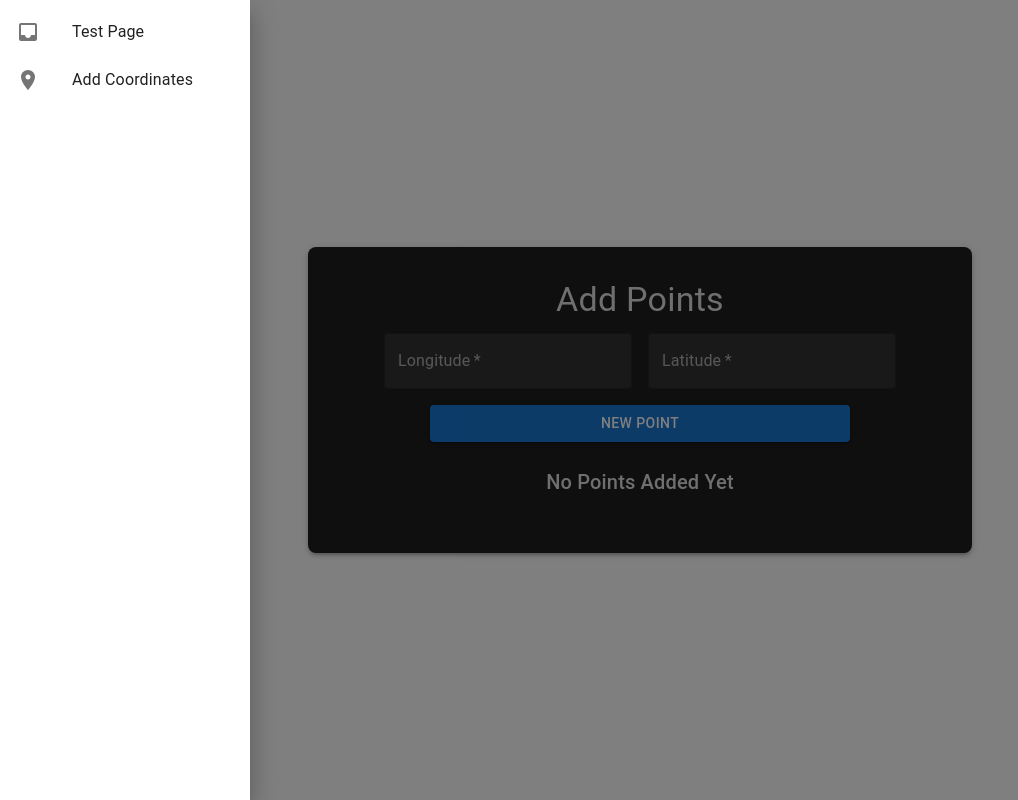
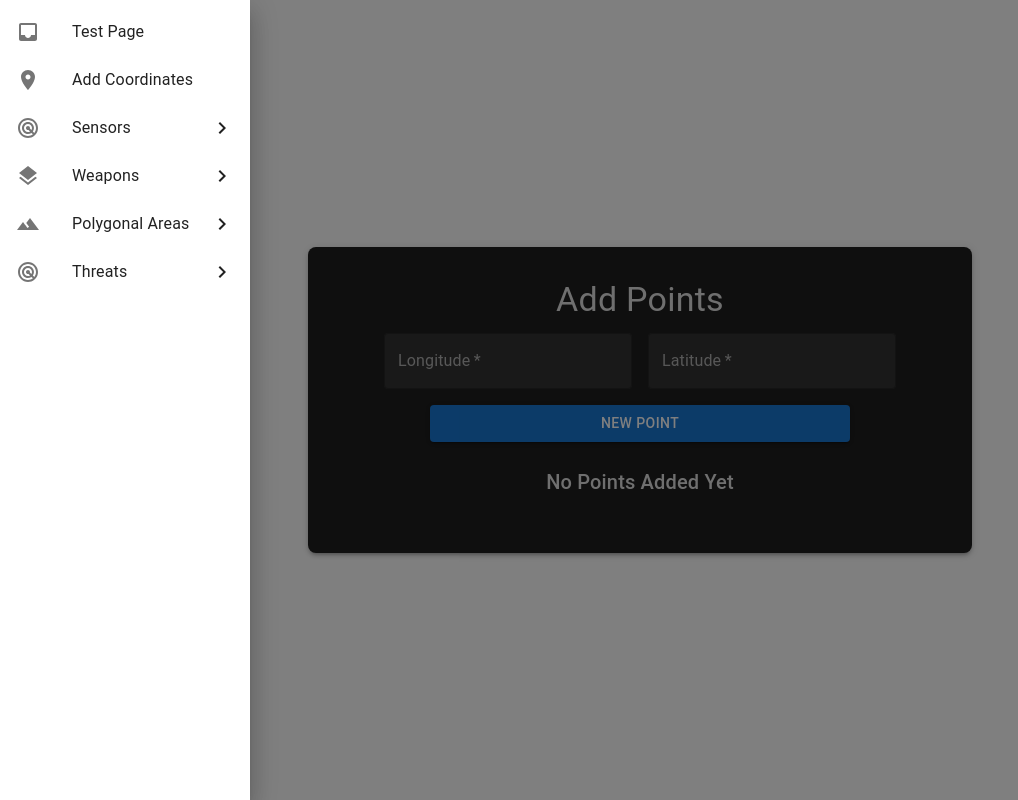
Before and after one commit to johnnyblaze993/electron-cesium, a React (Vite) app: page /add-coordinate in a window 1280 px wide. Both pictures are taken after a click on the button "menu". Shown: the whole page, without its empty margins (0-1018 px from the left). Built offline with nearby package versions, Linux system fonts and the light colour scheme.

Commit message:
More items in drawer menu

```diff
--- a/src/components/DrawerMenu.tsx
+++ b/src/components/DrawerMenu.tsx
@@ -1,50 +1,204 @@
 // src/DrawerMenu.tsx
 import React, { useState } from 'react';
 import { useNavigate } from 'react-router-dom';
-import { Drawer, IconButton, List, ListItem, ListItemButton, ListItemIcon, ListItemText, Box } from '@mui/material';
+import {
+  Drawer,
+  IconButton,
+  List,
+  ListItem,
+  ListItemButton,
+  ListItemIcon,
+  ListItemText,
+  Box,
+  Collapse,
+} from '@mui/material';
 import MenuIcon from '@mui/icons-material/Menu';
 import RoomIcon from '@mui/icons-material/Room';
 import InboxIcon from '@mui/icons-material/Inbox';
+import ChevronRightIcon from '@mui/icons-material/ChevronRight';
+import ExpandMoreIcon from '@mui/icons-material/ExpandMore';
+import RadarIcon from '@mui/icons-material/Radar';
+import LayersIcon from '@mui/icons-material/Layers';
+import TerrainIcon from '@mui/icons-material/Terrain';
 
 const DrawerMenu: React.FC = () => {
-  const [isDrawerOpen, setIsDrawerOpen] = useState(false);  // Drawer state
-  const navigate = useNavigate();  // React Router's hook to navigate programmatically
+  const [isDrawerOpen, setIsDrawerOpen] = useState(false);
+  const [openMenuItems, setOpenMenuItems] = useState({
+    sensors: false,
+    sensorCoverages: false,
+    weapons: false,
+    polygonalAreas: false,
+    threats: false,
+  });
+  const navigate = useNavigate();
 
-  // Function to toggle drawer open/close state
   const toggleDrawer = (open: boolean) => () => {
     setIsDrawerOpen(open);
   };
 
-  // Contents of the Drawer
+  const handleToggle = (item: keyof typeof openMenuItems) => {
+    setOpenMenuItems((prev) => ({
+      ...prev,
+      [item]: !prev[item],
+    }));
+  };
+
   const DrawerList = (
-    <Box sx={{ width: 250 }} role="presentation" onClick={toggleDrawer(false)}>
+    <Box sx={{ width: 250 }} role="presentation">
       <List>
-        {/* Navigate to Test.tsx */}
+        {/* Test Page Link */}
         <ListItem disablePadding>
-          <ListItemButton onClick={() => navigate("/test")}>
+          <ListItemButton onClick={() => { navigate("/test"); setIsDrawerOpen(false); }}>
             <ListItemIcon>
-              <InboxIcon />  {/* Icon for Test page */}
+              <InboxIcon />
             </ListItemIcon>
             <ListItemText primary="Test Page" />
           </ListItemButton>
         </ListItem>
 
-        {/* Navigate to AddCoordinate.tsx */}
+        {/* Add Coordinate Link */}
         <ListItem disablePadding>
-          <ListItemButton onClick={() => navigate("/add-coordinate")}>
+          <ListItemButton onClick={() => { navigate("/add-coordinate"); setIsDrawerOpen(false); }}>
             <ListItemIcon>
-              <RoomIcon />  {/* Icon for Add Coordinates */}
+              <RoomIcon />
             </ListItemIcon>
             <ListItemText primary="Add Coordinates" />
           </ListItemButton>
         </ListItem>
+
+        {/* Sensors */}
+        <ListItem disablePadding>
+          <ListItemButton onClick={() => handleToggle('sensors')}>
+            <ListItemIcon>
+              <RadarIcon />
+            </ListItemIcon>
+            <ListItemText primary="Sensors" />
+            {openMenuItems.sensors ? <ExpandMoreIcon /> : <ChevronRightIcon />}
+          </ListItemButton>
+        </ListItem>
+        <Collapse in={openMenuItems.sensors} timeout="auto" unmountOnExit>
+          <List component="div" disablePadding sx={{ pl: 4 }}>
+            <ListItem disablePadding>
+              <ListItemButton onClick={() => handleToggle('sensorCoverages')}>
+                <ListItemIcon>
+                  <LayersIcon />
+                </ListItemIcon>
+                <ListItemText primary="Sensor Coverages" />
+                {openMenuItems.sensorCoverages ? <ExpandMoreIcon /> : <ChevronRightIcon />}
+              </ListItemButton>
+            </ListItem>
+            <Collapse in={openMenuItems.sensorCoverages} timeout="auto" unmountOnExit>
+              <List component="div" disablePadding sx={{ pl: 4 }}>
+                <ListItem disablePadding>
+                  <ListItemButton onClick={() => { /* Navigate to Polar Ground Coverage */ }}>
+                    <ListItemText primary="Polar Ground Coverage" />
+                  </ListItemButton>
+                </ListItem>
+                <ListItem disablePadding>
+                  <ListItemButton onClick={() => { /* Navigate to Geometric Solid */ }}>
+                    <ListItemText primary="Geometric Solid" />
+                  </ListItemButton>
+                </ListItem>
+              </List>
+            </Collapse>
+          </List>
+        </Collapse>
+
+        {/* Weapons */}
+        <ListItem disablePadding>
+          <ListItemButton onClick={() => handleToggle('weapons')}>
+            <ListItemIcon>
+              <LayersIcon />
+            </ListItemIcon>
+            <ListItemText primary="Weapons" />
+            {openMenuItems.weapons ? <ExpandMoreIcon /> : <ChevronRightIcon />}
+          </ListItemButton>
+        </ListItem>
+        <Collapse in={openMenuItems.weapons} timeout="auto" unmountOnExit>
+          <List component="div" disablePadding sx={{ pl: 4 }}>
+            <ListItem disablePadding>
+              <ListItemButton onClick={() => { /* Navigate to Weapon Specific Graphics */ }}>
+                <ListItemText primary="Weapon Specific Graphics" />
+              </ListItemButton>
+            </ListItem>
+          </List>
+        </Collapse>
+
+        {/* Polygonal Areas */}
+        <ListItem disablePadding>
+          <ListItemButton onClick={() => handleToggle('polygonalAreas')}>
+            <ListItemIcon>
+              <TerrainIcon />
+            </ListItemIcon>
+            <ListItemText primary="Polygonal Areas" />
+            {openMenuItems.polygonalAreas ? <ExpandMoreIcon /> : <ChevronRightIcon />}
+          </ListItemButton>
+        </ListItem>
+        <Collapse in={openMenuItems.polygonalAreas} timeout="auto" unmountOnExit>
+          <List component="div" disablePadding sx={{ pl: 4 }}>
+            <ListItem disablePadding>
+              <ListItemButton onClick={() => { /* Navigate to FOB Boundaries */ }}>
+                <ListItemText primary="FOB Boundaries" />
+              </ListItemButton>
+            </ListItem>
+            <ListItem disablePadding>
+              <ListItemButton onClick={() => { /* Navigate to Protected Areas */ }}>
+                <ListItemText primary="Protected Areas" />
+              </ListItemButton>
+            </ListItem>
+            <ListItem disablePadding>
+              <ListItemButton onClick={() => { /* Navigate to Allowable Areas */ }}>
+                <ListItemText primary="Allowable Areas" />
+              </ListItemButton>
+            </ListItem>
+            <ListItem disablePadding>
+              <ListItemButton onClick={() => { /* Navigate to NAIs */ }}>
+                <ListItemText primary="NAIs" />
+              </ListItemButton>
+            </ListItem>
+            <ListItem disablePadding>
+              <ListItemButton onClick={() => { /* Navigate to Ignored Regions */ }}>
+                <ListItemText primary="Ignored Regions" />
+              </ListItemButton>
+            </ListItem>
+          </List>
+        </Collapse>
+
+        {/* Threats */}
+        <ListItem disablePadding>
+          <ListItemButton onClick={() => handleToggle('threats')}>
+            <ListItemIcon>
+              <RadarIcon />
+            </ListItemIcon>
+            <ListItemText primary="Threats" />
+            {openMenuItems.threats ? <ExpandMoreIcon /> : <ChevronRightIcon />}
+          </ListItemButton>
+        </ListItem>
+        <Collapse in={openMenuItems.threats} timeout="auto" unmountOnExit>
+          <List component="div" disablePadding sx={{ pl: 4 }}>
+            <ListItem disablePadding>
+              <ListItemButton onClick={() => { /* Navigate to Threat Specific Graphics */ }}>
+                <ListItemText primary="Threat Specific Graphics" />
+              </ListItemButton>
+            </ListItem>
+            <ListItem disablePadding>
+              <ListItemButton onClick={() => { /* Navigate to Flight Profiles */ }}>
+                <ListItemText primary="Flight Profiles" />
+              </ListItemButton>
+            </ListItem>
+            <ListItem disablePadding>
+              <ListItemButton onClick={() => { /* Navigate to Impact Areas */ }}>
+                <ListItemText primary="Impact Areas" />
+              </ListItemButton>
+            </ListItem>
+          </List>
+        </Collapse>
       </List>
     </Box>
   );
 
   return (
     <div>
-      {/* Button to toggle the drawer */}
       <IconButton
         onClick={toggleDrawer(true)}
         edge="start"
@@ -54,8 +208,6 @@ const DrawerMenu: React.FC = () => {
       >
         <MenuIcon />
       </IconButton>
-
-      {/* Material-UI Drawer */}
       <Drawer anchor="left" open={isDrawerOpen} onClose={toggleDrawer(false)}>
         {DrawerList}
       </Drawer>
```
